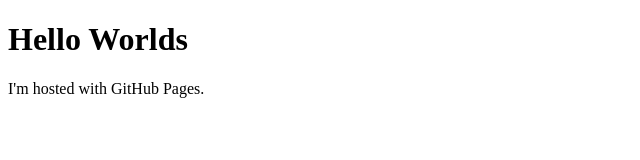
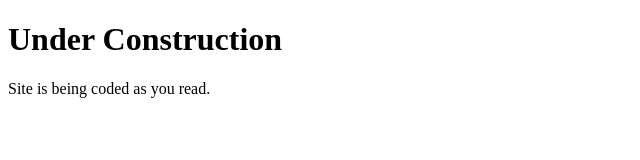
Before and after one commit to aber20/woodburn.it, a plain HTML site: page index.html in a window 1280 px wide. Shown: the whole page, without its empty margins (0-640 px from the left). Drawn offline with Linux system fonts and the light colour scheme.

Commit message:
Commit Text change

```diff
--- a/index.html
+++ b/index.html
@@ -1,7 +1,7 @@
 <!DOCTYPE html>
 <html>
 <body>
-<h1>Hello Worlds</h1>
-<p>I'm hosted with GitHub Pages.</p>
+<h1>Under Construction</h1>
+<p>Site is being coded as you read.</p>
 </body>
 </html>
```
